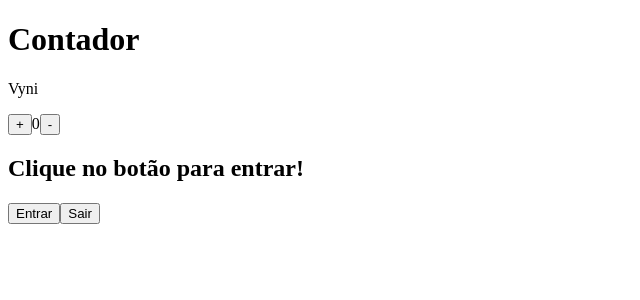
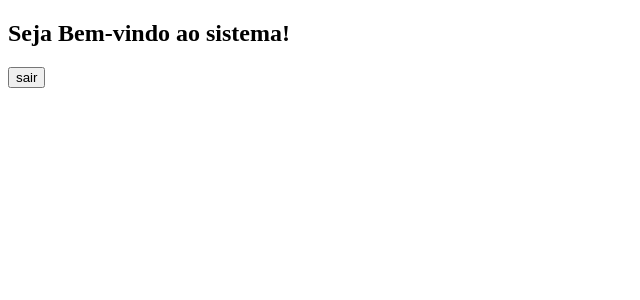
Before and after one commit to MVyni/react, a React (Vite) app: page / in a window 1280 px wide. Shown: the top 300 px of the page, without its empty margins (0-640 px from the left). Built offline with nearby package versions, Linux system fonts and the light colour scheme.

Commit message:
condicionais

```diff
--- a/src/App.jsx
+++ b/src/App.jsx
@@ -1,47 +1,13 @@
 import React, { Component } from "react";
 import Membro from "./components/Membro";
+import Condicional from "./components/Condicional";
 
 class App extends Component {
-
-  constructor(props){
-    super(props); //para usar todas as props
-
-    this.state = {
-      nome: "Vyni",
-      contador: 0
-    }
-
-
-    //para acessar a função
-    this.diminuir = this.diminuir.bind(this)
-    this.aumentar = this.aumentar.bind(this)
-  }
-
-  aumentar(){
-    let state = this.state;
-    state.contador += 1;
-    state.nome = "Marcus"
-    this.setState(state)
-  }
-
-  diminuir(){
-    let state = this.state;
-    if(state.contador >=1){
-    state.contador -= 1;
-    }
-    this.setState(state)
-  }
 
   render(){
     return(
       <div>
-        <h1>Contador</h1>
-        <p>{this.state.nome}</p>
-
-        <button onClick={this.aumentar}>+</button>
-        {this.state.contador}
-        <button onClick={this.diminuir}>-</button>
-        <Membro nome="" />
+        <Condicional/>
       </div>
 
     )
--- /dev/null
+++ b/src/components/Condicional.jsx
@@ -0,0 +1,44 @@
+import React, { Component } from "react";
+
+
+class Condicional extends Component {
+
+    constructor(props){
+        super(props)
+
+        this.state = {
+            status: true
+        }
+
+        this.sair = this.sair.bind(this)
+        this.entrar = this.entrar.bind(this)
+
+    }
+
+    sair() {
+        this.setState({status: false})
+    }
+    entrar() {
+        this.setState({status: true})
+    }
+
+    render(){
+        return(
+            <div>
+                {this.state.status ?
+                 <div>
+                    <h2>Seja Bem-vindo ao sistema!</h2>
+                    <button onClick={this.sair}>sair</button>
+                 </div> :
+                 <div>
+                    <h2>Olá visitante!</h2>
+                 <button onClick={this.entrar}>entrar</button>
+                 </div>
+                }
+            </div>
+
+        )
+    }
+}
+
+export default Condicional;
```
Also changed, not shown: src/components/Contador.jsx (added, +49 -0 lines).
